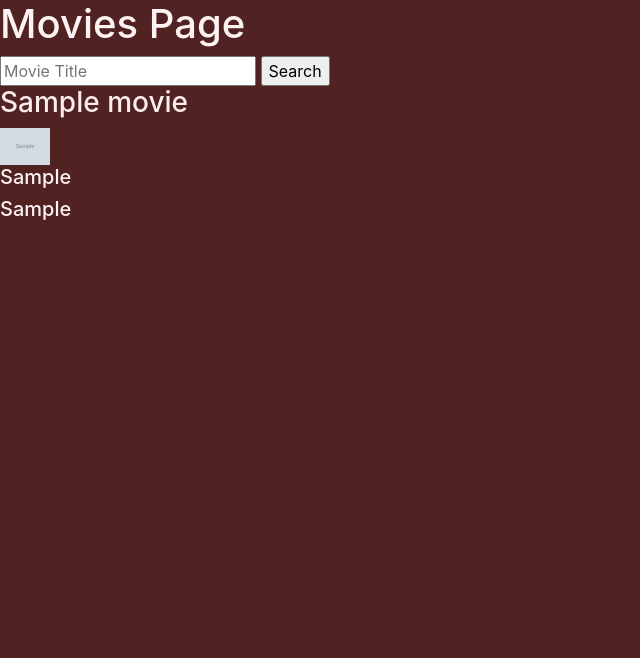
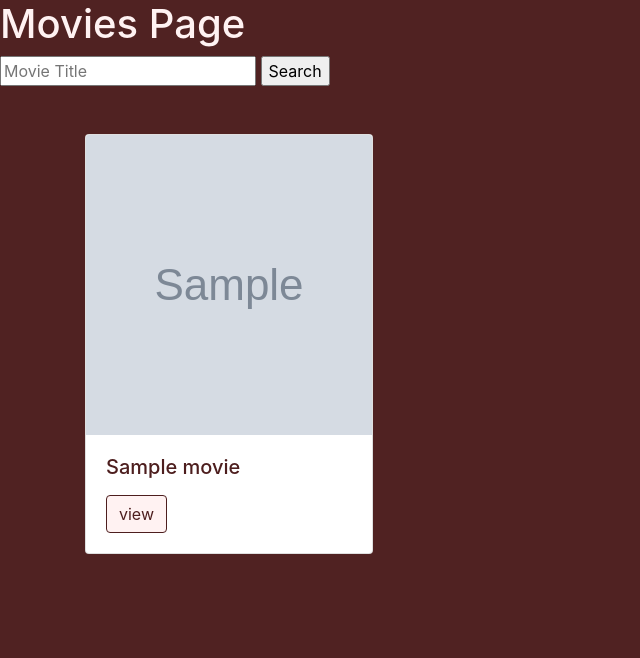
Before and after one commit to nununuam/WishWash, a Django app: page /movies/ in a window 1280 px wide. Shown: the part 56-714 px from the top of the page, without its empty margins (0-640 px from the left). Run offline with Django 4.2, Linux system fonts and the light colour scheme; tables that the repository leaves empty hold one stand-in row (values such as "Sample post"); grey boxes marked "Sample" are stand-in pictures.

Commit message:
added the outline for movies. Everything is working

```diff
--- a/main_app/templates/books.html
+++ b/main_app/templates/books.html
@@ -35,7 +35,7 @@
                 {% for book in books %}
                 <div class="col-md-4">
                     <div class="card" style="width: 18rem;">
-                        <img class="card-img-top" src="{{book.img}}" alt="Card image cap" height="300">
+                        <img class="card-img-top" src="{{book.img}}" alt="Card image cap" width ="300" height="300">
                         <div class="card-body">
                             <h5 class="card-title">{{book.title}}</h5>
                             <p class="card-text">Author: {{book.author}}</p>
--- a/main_app/templates/movies.html
+++ b/main_app/templates/movies.html
@@ -9,16 +9,24 @@
             <input type = 'submit' value='Search'/>
         </div>
     </form>
-    {% for movie in movies %}
-        <div>
-            <a href="{% url 'detailMovie' movie.pk %}">
-                <h3>{{movie.title}}</h3>
-            </a>
-            <img  style = "max-width:50px" src = "{{movie.img}}"/>
-            <h5>{{movie.cast}}</h5>
-            <h5>{{movie.trailer}}</h5>
-            <h5>{{movie.book}}</h5>
-            <h5>{{movie.plays}}</h5>
+    <div class="namecards">
+        <div class="py-5">
+            <div class="container">
+                <div class="row hidden-md-up">
+                    {% for movie in movies %}
+                    <div class="col-md-4">
+                        <div class="card" style="width: 18rem;">
+                            <img class="card-img-top" src="{{movie.img}}" alt="Card image cap" height="300">
+                            <div class="card-body">
+                                <h5 class="card-title">{{movie.title}}</h5>
+                                <p class="card-text"></p>
+                                <a href="{% url 'detailMovie' movie.pk %}" class="btn btn-primary">view</a>
+                            </div>
+                        </div>
+                    </div>
+                    {% endfor %}
+                </div>
+            </div>
         </div>
-    {% endfor %}
+    </div>
 {% endblock %}
```
